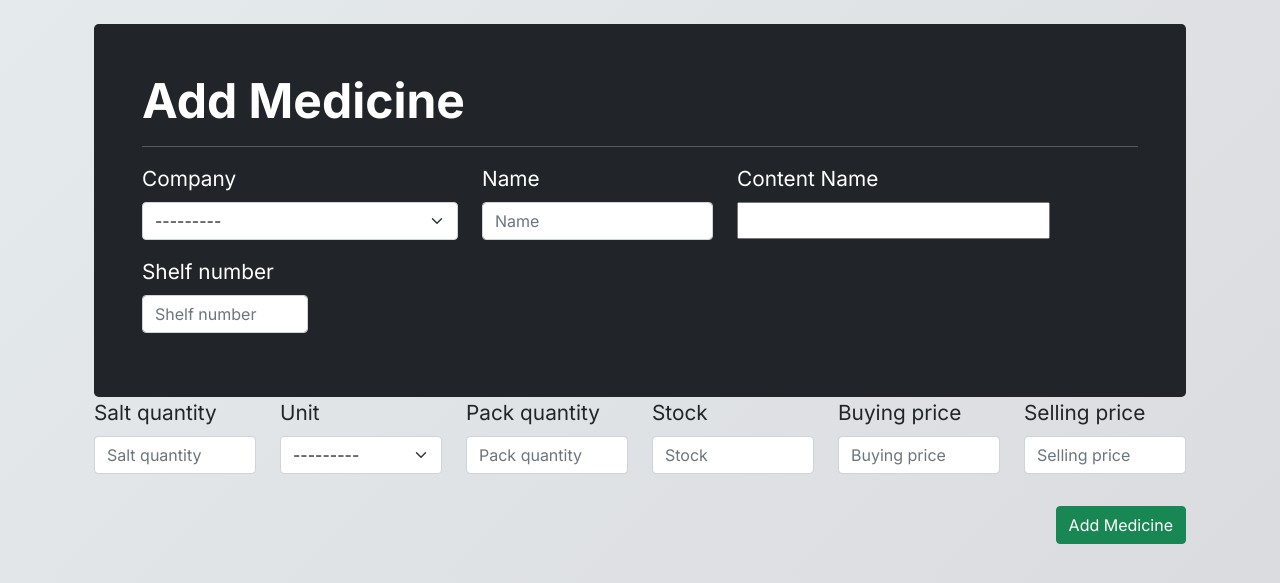
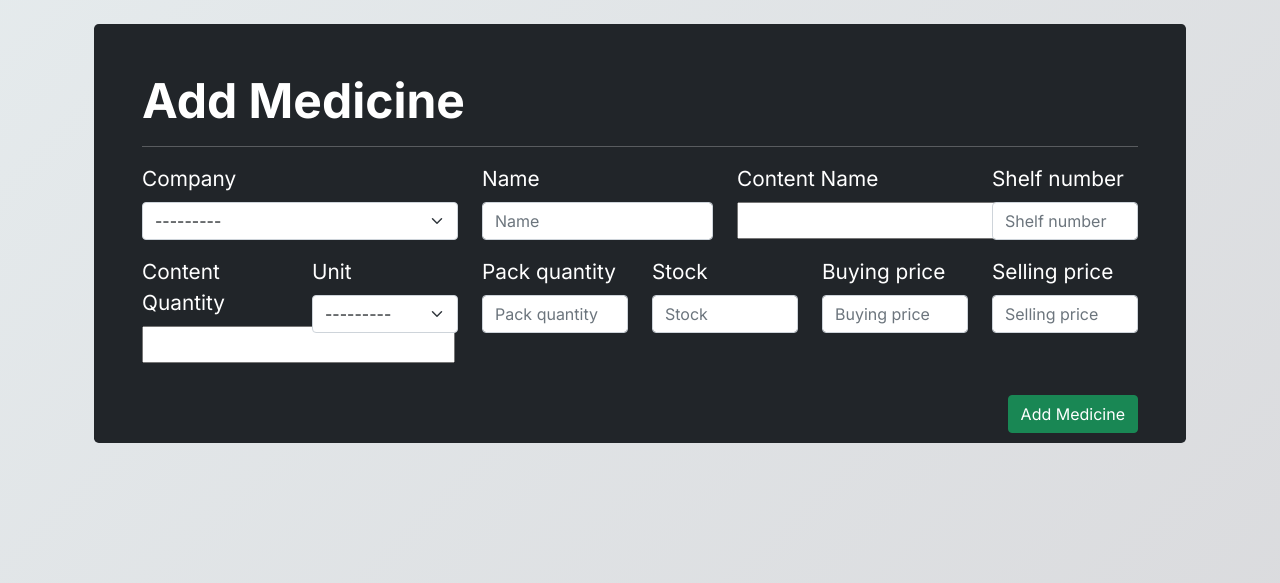
Before and after one commit to mightysandy1/pharmacyappsneha, a Django app: page /create/med/ in a window 1280 px wide. Shown: the part 66-649 px from the top of the page. Run offline with Django 4.2, Linux system fonts and the light colour scheme; the visitor is signed in with stand-in values (Sample User, id 1); data that the repository does not hold is empty; some libraries are stand-ins or nearby versions.

Commit message:
Update medicine_form.html

```diff
--- a/yolo_pharmacy/yolo_site/templates/yolo_site/medicine_form.html
+++ b/yolo_pharmacy/yolo_site/templates/yolo_site/medicine_form.html
@@ -15,7 +15,7 @@
                         {% bootstrap_field form.name %}
                     </div>
                     <div class="col-3">
-
+                      <div class="mb-3">
     <label class="form-label" for="{{ form.salt_name.id_for_label }}">Content Name</label>
     {{ form.salt_name }}
 </div>
@@ -27,10 +27,13 @@
                     </div>
                 </div>
                 <div class="row">
-                    <div class="col-2">
+                   <div class="col-2">
+    <div class="mb-3">
+        <label class="form-label" for="{{ form.salt_quantity.id_for_label }}">Content Quantity</label>
+        {{ form.salt_quantity }}
+    </div>
+</div>
 
-                        {% bootstrap_field form.salt_quantity %}
-                    </div>
                     <div class="col-2">
                         {% bootstrap_field form.unit %}
                     </div>
```
